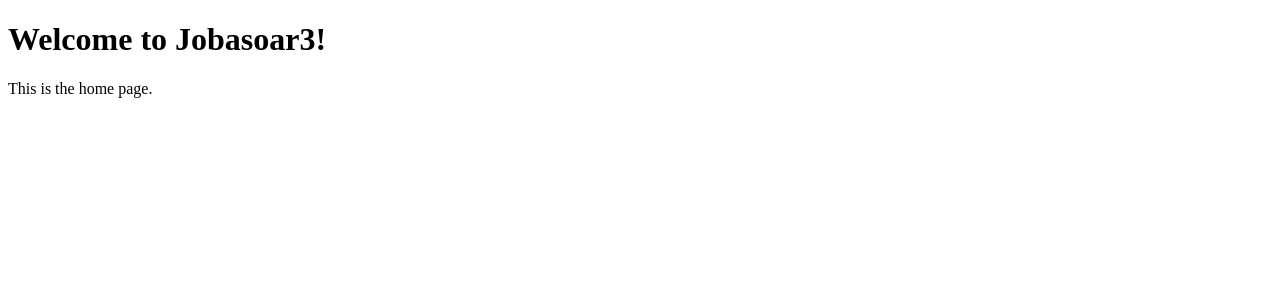
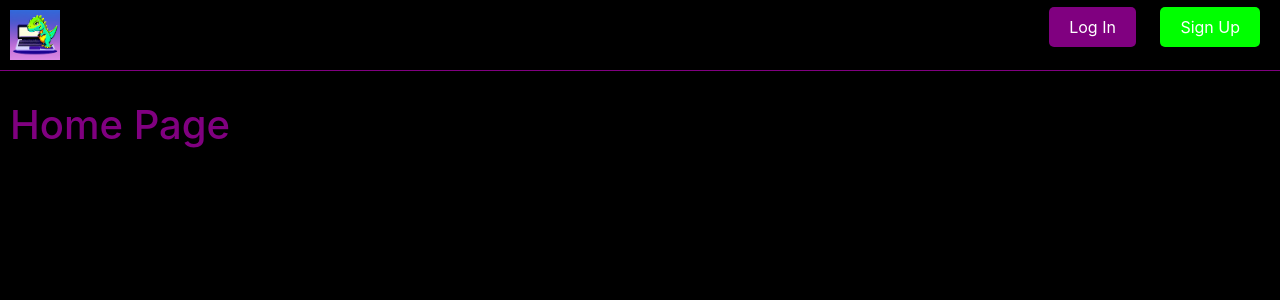
Before and after one commit to mikenahabedian3/python_jobasoar_2, a Django app: page / in a window 1280 px wide. Shown: the top 300 px of the page. Run offline with Django 4.2, Linux system fonts and the light colour scheme.

Commit message:
Twitter CDN, Log In - Sign Up - Log Out, Top Nav, Base.html to extend, Logo

```diff
--- a/core/templates/base.html
+++ b/core/templates/base.html
@@ -0,0 +1,94 @@
+<!DOCTYPE html>
+<html>
+{% load static %}
+<head>
+  <title>{% block title %}{% endblock %}</title>
+  <link rel="stylesheet" href="https://cdn.jsdelivr.net/npm/bootstrap@4.6.0/dist/css/bootstrap.min.css" integrity="sha384-B0vP5xmATw1+K9KRQjQERJvTumQW0nPEzvF6L/Z6nronJ3oUOFUFpCjEUQouq2+l" crossorigin="anonymous">
+
+  <style>
+    body, html {
+      background-color: black;
+      color: purple;
+    }
+
+    header {
+      display: flex;
+      justify-content: space-between;
+      align-items: center;
+      border-bottom: 1px solid purple;
+      padding: 10px;
+    }
+
+    header nav ul {
+      list-style-type: none;
+      padding: 0;
+    }
+
+    header nav ul li {
+      display: inline;
+      margin: 0 10px;
+    }
+
+    header nav ul li a {
+      color: white;
+      padding: 10px 20px;
+      border-radius: 5px;
+      text-decoration: none;
+    }
+
+    header nav ul li a.green {
+      background-color: lime;
+    }
+
+    header nav ul li a.purple {
+      background-color: purple;
+    }
+
+    main {
+      margin-top: 20px;
+      padding: 10px;
+    }
+
+    a {
+      color: purple;
+    }
+
+    a:hover {
+      color: lime;
+    }
+  </style>
+</head>
+
+<body>
+
+  <header>
+    <a href="/">
+      <img src="{% static 'logo.png' %}" alt="Logo" style="height: 50px;">
+    </a>
+    <nav>
+      <ul>
+        <li><a href="/login" class="purple">Log In</a></li>
+        <li><a href="/signup" class="green">Sign Up</a></li>
+      </ul>
+    </nav>
+  </header>
+
+  <main>
+    {% block content %}{% endblock %}
+  </main>
+
+  {% if request.user.is_authenticated %}
+  <nav style="padding: 10px;">
+    <ul style="list-style-type: none; padding: 0;">
+      <li style="display: inline; margin: 0 10px;">{{ request.user.username }}</li>
+      <li style="display: inline; margin: 0 10px;">{{ request.user.email }}</li>
+      <li style="display: inline; margin: 0 10px;"><a href="/logout" style="color: purple;">Log Out</a></li>
+    </ul>
+  </nav>
+  {% endif %}
+
+<script src="https://code.jquery.com/jquery-3.5.1.slim.min.js" integrity="sha384-DfXdz2htPH0lsSSs5nCTpuj/zy4C+OGpamoFVy38MVBnE+IbbVYUew+OrCXaRkfj" crossorigin="anonymous"></script>
+<script src="https://cdn.jsdelivr.net/npm/bootstrap@4.6.0/dist/js/bootstrap.bundle.min.js" integrity="sha384-Piv4xVNRyMGpqkS2by6br4gNJ7DXjqk09RmUpJ8jgGtD7zP9yug3goQfGII0yAns" crossorigin="anonymous"></script>
+
+</body>
+</html>
--- a/core/templates/home.html
+++ b/core/templates/home.html
@@ -1,10 +1,7 @@
-<!DOCTYPE html>
-<html>
-<head>
-  <title>Jobasoar3 Home</title>
-</head>
-<body>
-  <h1>Welcome to Jobasoar3!</h1>
-  <p>This is the home page.</p>
-</body>
-</html>
+{% extends 'base.html' %}
+
+{% block title %}Home{% endblock %}
+
+{% block content %}
+  <h1>Home Page</h1>
+{% endblock %}
```
Also changed, not shown: jobasoar3/settings.py (+6 -7 lines), static/logo.png (added), 2 other files.
